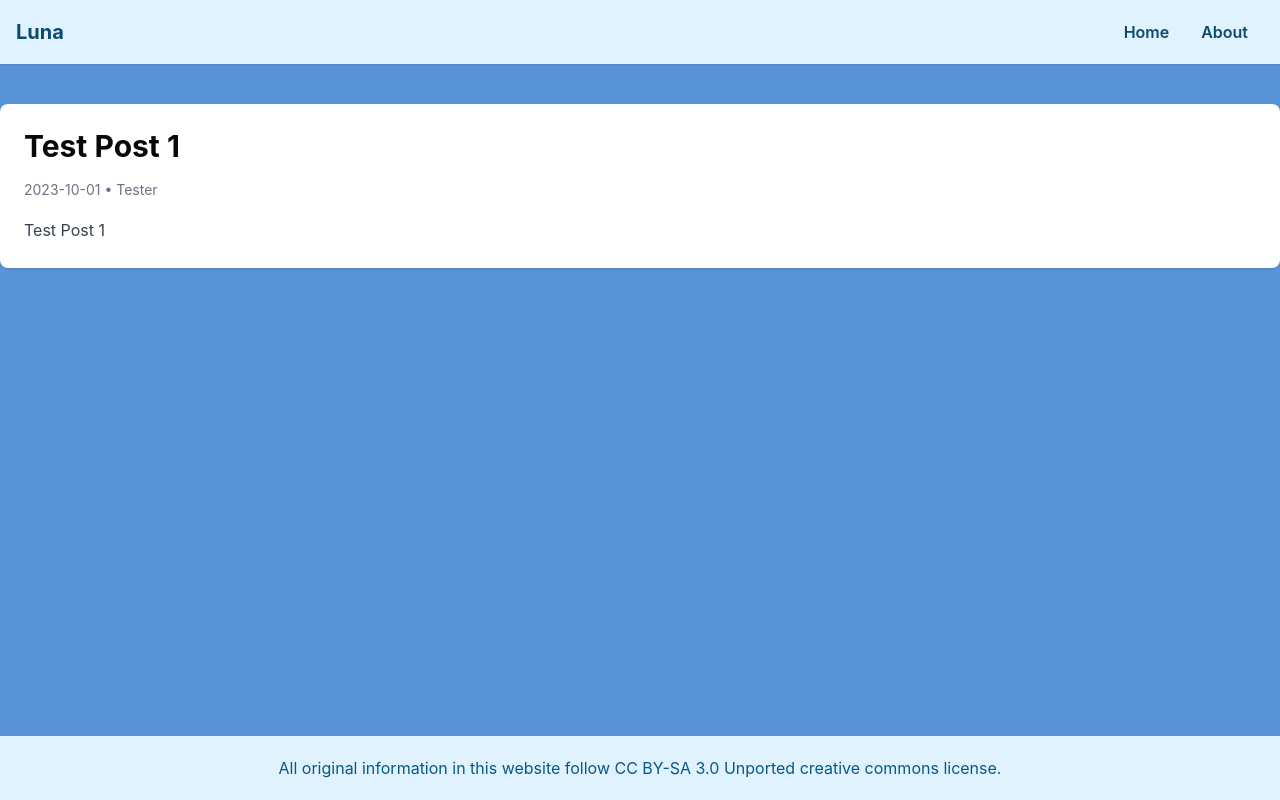
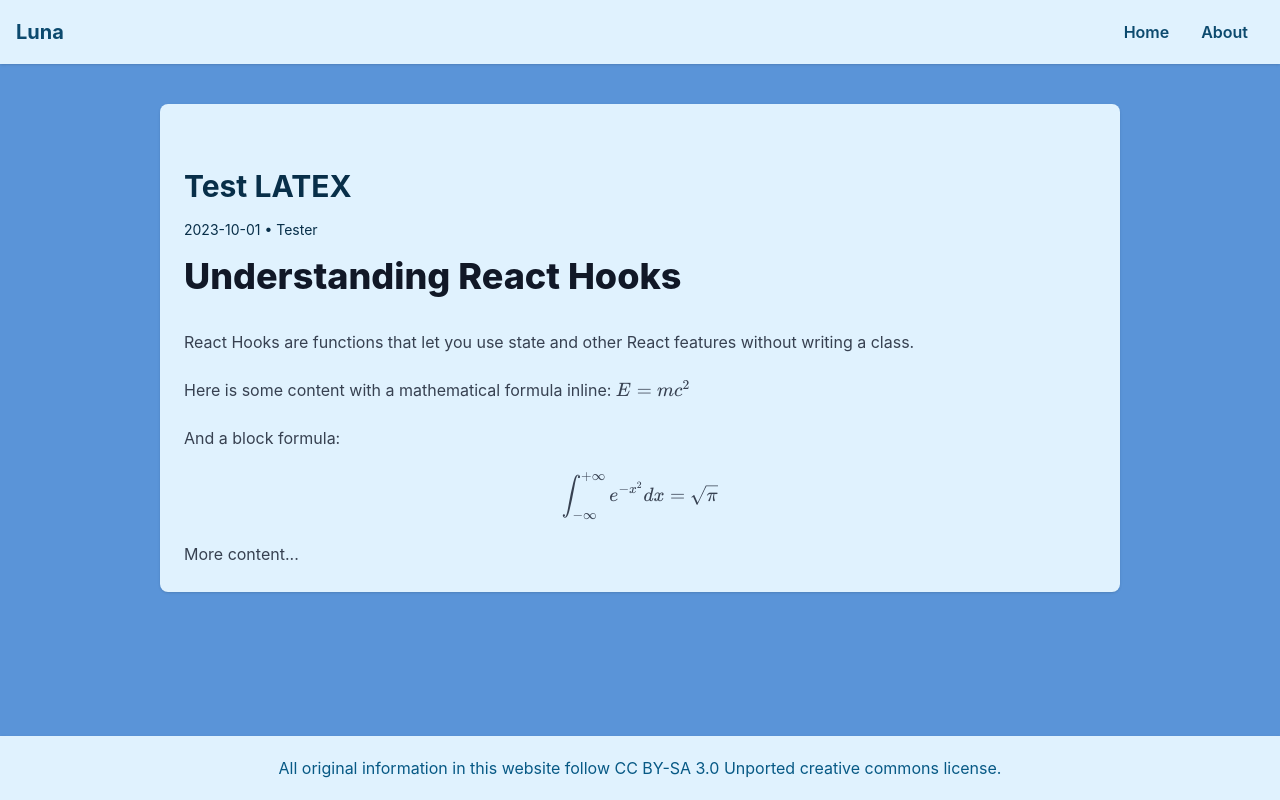
Before and after one commit to Luna5akura/luna, a React (Vite) app: page /posts/1 in a window 1280 px wide. Built offline with nearby package versions, Linux system fonts and the light colour scheme.

Commit message:
feat: latex

```diff
--- a/package.json
+++ b/package.json
@@ -19,10 +19,15 @@
     "@radix-ui/react-tabs": "^1.1.1",
     "@radix-ui/react-toast": "^1.2.2",
     "@radix-ui/react-tooltip": "^1.1.4",
+    "gray-matter": "^4.0.3",
+    "katex": "^0.16.15",
     "lucide-react": "^0.460.0",
     "react": "^18.3.1",
     "react-dom": "^18.3.1",
+    "react-markdown": "^9.0.1",
     "react-router-dom": "^7.0.1",
+    "rehype-katex": "^7.0.1",
+    "remark-math": "^6.0.0",
     "tailwindcss-animate": "^1.0.7"
   },
   "devDependencies": {
--- a/src/data/posts.ts
+++ b/src/data/posts.ts
@@ -4,10 +4,10 @@ import { Post } from '@/types';
 export const posts: Post[] = [
   {
     id: 1,
-    title: 'Test Post 1',
+    title: 'Test LATEX',
     date: '2023-10-01',
-    excerpt: 'Test Post 1',
-    content: 'Test Post 1',
+    excerpt: 'Test LATEX',
+    contentKey: 'post1',
     author: 'Tester',
     category: 'test',
   },
@@ -16,7 +16,7 @@ export const posts: Post[] = [
     title: 'Test Post 2',
     date: '2023-10-01',
     excerpt: 'Test Post 2',
-    content: 'Test Post 2',
+    contentKey: 'Test Post 2',
     author: 'Tester',
     category: 'test'
   },
@@ -25,7 +25,7 @@ export const posts: Post[] = [
     title: 'Test Post 3',
     date: '2023-10-01',
     excerpt: 'Test Post 3',
-    content: 'Test Post 3',
+    contentKey: 'Test Post 3',
     author: 'Tester',
     category: 'test'
   },
--- a/src/pages/PostDetails.tsx
+++ b/src/pages/PostDetails.tsx
@@ -3,6 +3,14 @@ import React from 'react';
 import { useParams } from 'react-router-dom';
 import { posts } from '@/data/posts';
 import { Post } from '@/types';
+import ReactMarkdown from 'react-markdown';
+import remarkMath from 'remark-math';
+import rehypeKatex from 'rehype-katex';
+
+import 'katex/dist/katex.min.css';
+// import '@/styles/markdown.css';
+
+const markdownFiles = import.meta.glob('../posts/*.md', { as: 'raw', eager: true });
 
 const PostDetails: React.FC = () => {
   const { id } = useParams<{ id: string }>();
@@ -10,19 +18,46 @@ const PostDetails: React.FC = () => {
 
   if (!post) {
     return (
-      <div className="container mx-auto mt-10">
-        <h2 className="text-2xl font-bold">404 NOT FOUND</h2>
+      <div className="container mx-auto mt-10 pt-16 ml-64">
+        <h2 className="text-2xl font-bold text-sky-100">404 NOT FOUND</h2>
+      </div>
+    );
+  }
+
+  const contentModules: { [key: string]: string } = {};
+
+  for (const path in markdownFiles) {
+    const content = markdownFiles[path] as string;
+    const match = path.match(/\/([a-zA-Z0-9_-]+)\.md$/);
+    if (match) {
+      const key = match[1];
+      contentModules[key] = content;
+    }
+  }
+
+  const markdownContent = contentModules[post.contentKey];
+
+  if (!markdownContent) {
+    return (
+      <div className="container mx-auto mt-10 pt-16 max-w-full">
+        <h2 className="text-2xl font-bold text-sky-100">Content Not Found</h2>
       </div>
     );
   }
 
   return (
-    <div className="container mx-auto mt-10 p-6 bg-white rounded-lg shadow">
-      <h1 className="text-3xl font-bold mb-4">{post.title}</h1>
-      <div className="text-sm text-gray-500 mb-4">
+    <div className="container mx-auto mt-10 p-6 bg-sky-100 rounded-lg shadow pt-16 w-3/4">
+      <h1 className="text-3xl font-bold mb-4 text-sky-950">{post.title}</h1>
+      <div className="text-sm text-sky-950 mb-4">
         {post.date} • {post.author}
       </div>
-      <div className="text-gray-700 leading-7">{post.content}</div>
+      <div className="prose prose-sky max-w-full">
+        <ReactMarkdown
+          children={markdownContent}
+          remarkPlugins={[remarkMath]}
+          rehypePlugins={[rehypeKatex]}
+        />
+      </div>
     </div>
   );
 };
--- /dev/null
+++ b/src/posts/post1.md
@@ -0,0 +1,13 @@
+# Understanding React Hooks
+
+React Hooks are functions that let you use state and other React features without writing a class.
+
+Here is some content with a mathematical formula inline: $E = mc^2$
+
+And a block formula:
+
+$$
+\int_{-\infty}^{+\infty} e^{-x^2} dx = \sqrt{\pi}
+$$
+
+More content...
--- a/src/types/index.ts
+++ b/src/types/index.ts
@@ -4,7 +4,7 @@ export interface Post {
   title: string;
   date: string;
   excerpt: string;
-  content: string;
+  contentKey: string;
   author: string;
   category: string;
 }
--- /dev/null
+++ b/src/types/md.d.ts
@@ -0,0 +1,8 @@
+declare module '*.md' {
+  import { ComponentType } from 'react';
+  const attributes: Record<string, unknown>;
+  const html: string;
+  const ReactComponent: ComponentType;
+  export { attributes, html, ReactComponent };
+  export default ReactComponent;
+}
--- a/tailwind.config.js
+++ b/tailwind.config.js
@@ -61,7 +61,7 @@ module.exports = {
   },
   plugins: [
     require('@tailwindcss/forms'),
-      require("tailwindcss-animate"),
+    require("tailwindcss-animate"),
     require('@tailwindcss/typography'),
 ],
 }
--- a/vite.config.ts
+++ b/vite.config.ts
@@ -10,5 +10,6 @@ export default defineConfig({
       "@": path.resolve(__dirname, "./src"),
     },
   },
-  base: '/',
+  assetsInclude: ['**/*.md'],
+  base: '/luna/',
 })
```
Also changed, not shown: 1 other file (tests, documents, lock files or other folders).
